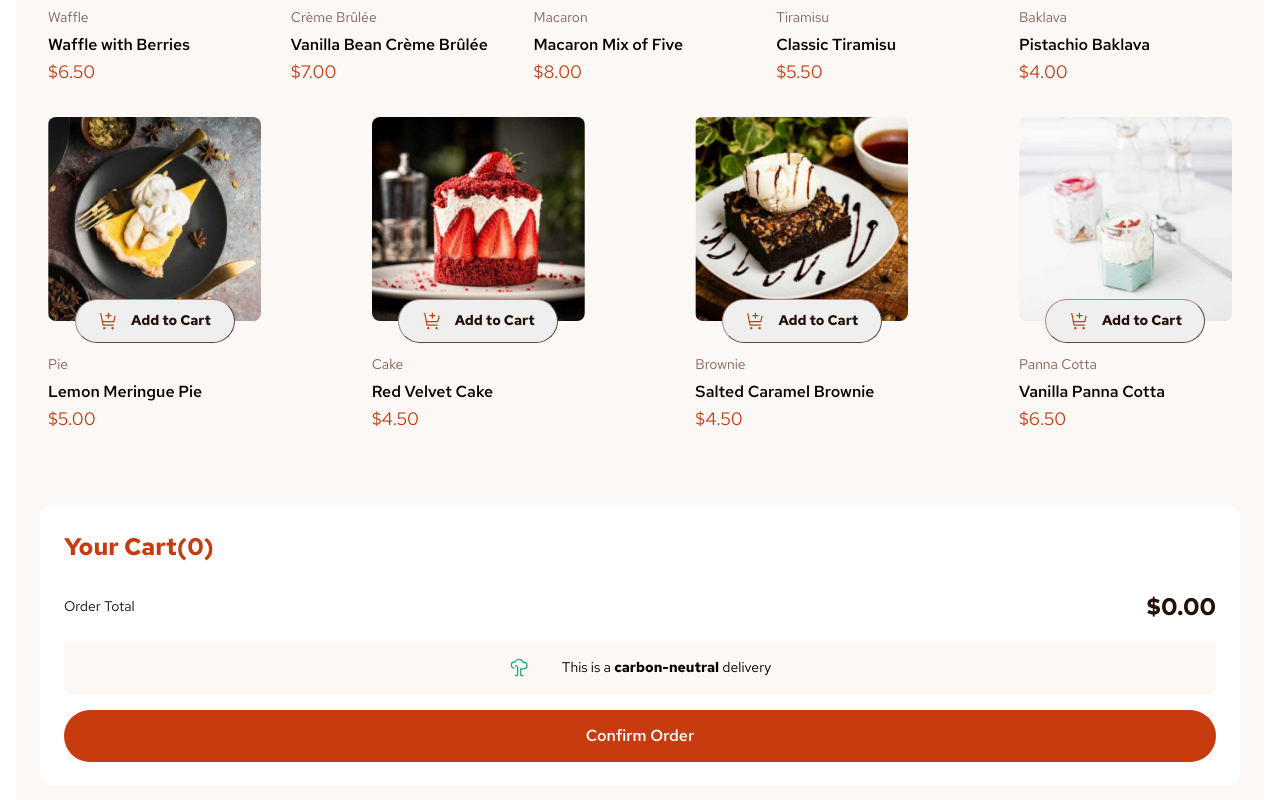
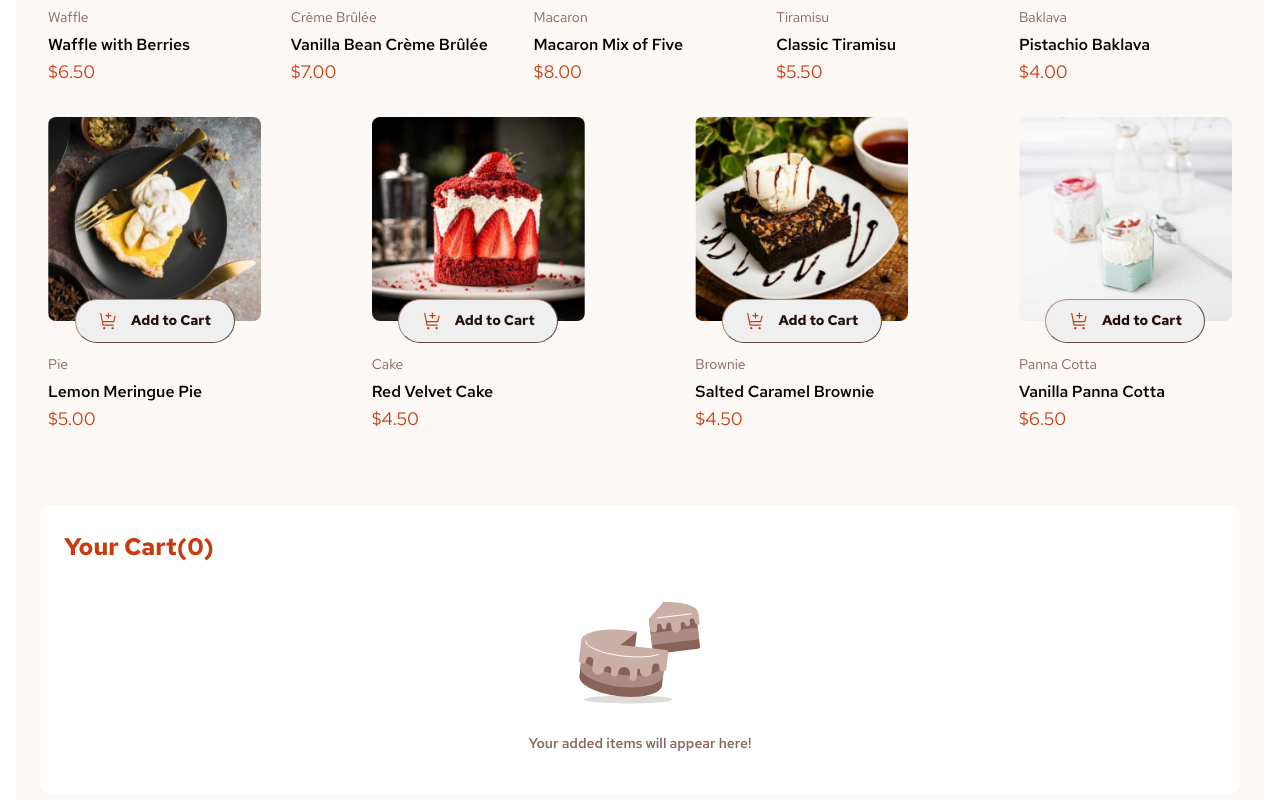
Before and after one commit to clickglue/product-list-react, a React (Vite) app: page / in a window 1280 px wide. Shown: the part 342-1142 px from the top of the page. Built offline with nearby package versions, Linux system fonts and the light colour scheme.

Commit message:
solved issues with reset and added empty cart image

```diff
--- a/src/components/AddToCart/AddToCart.jsx
+++ b/src/components/AddToCart/AddToCart.jsx
@@ -7,25 +7,25 @@ function AddToCart({ itemData, onDataChange }) {
     itemData: PropTypes.object.isRequired,
     onDataChange: PropTypes.func.isRequired,
   };
-  const [quantity, setQuantity] = useState(itemData.quantity);
+  //const [quantity, setQuantity] = useState(itemData.quantity);
 
   function handleMinus() {
-    if (quantity == 1) {
-      setQuantity(0);
+    if (itemData.quantity == 1) {
+      //setQuantity(0);
       itemData.quantity=0
       itemData.itemTotal=0
       onDataChange(itemData);
     } else {
-      setQuantity(quantity - 1);
-      itemData.quantity=quantity-1
-      itemData.itemTotal=(quantity-1)*itemData.price
+      //setQuantity(quantity - 1);
+      itemData.quantity=itemData.quantity-1
+      itemData.itemTotal=(itemData.quantity-1)*itemData.price
       onDataChange(itemData);
     }
   }
   function handlePlus() {
-    setQuantity(quantity + 1);
-    itemData.quantity=quantity+1
-    itemData.itemTotal=(quantity+1)*itemData.price
+    //setQuantity(quantity + 1);
+    itemData.quantity=itemData.quantity+1
+    itemData.itemTotal=(itemData.quantity+1)*itemData.price
     onDataChange(itemData);
   }
 
@@ -33,7 +33,7 @@ function AddToCart({ itemData, onDataChange }) {
     <main className={styles.addToCart}>
       <button
         className={styles.button1}
-        style={{ display: quantity == 0 ? "flex" : "none" }}
+        style={{ display: itemData.quantity == 0 ? "flex" : "none" }}
         onClick={handlePlus}
       >
         <img src="/src/assets/images/icon-add-to-cart.svg" alt="Add to cart" />
@@ -41,7 +41,7 @@ function AddToCart({ itemData, onDataChange }) {
       </button>
       <button
         className={styles.button2}
-        style={{ display: quantity == 0 ? "none" : "flex" }}
+        style={{ display: itemData.quantity == 0 ? "none" : "flex" }}
       >
         <div className={styles.minusSign} onClick={handleMinus}>
           <img
@@ -55,7 +55,7 @@ function AddToCart({ itemData, onDataChange }) {
             alt="Minus"
           />
         </div>
-        <h1>{quantity}</h1>
+        <h1>{itemData.quantity}</h1>
         <div className={styles.plusSign} onClick={handlePlus}>
           <img
             className={styles.img1}
--- a/src/components/Cart/Cart.jsx
+++ b/src/components/Cart/Cart.jsx
@@ -1,8 +1,10 @@
 import styles from "/src/components/Cart/Cart.module.css";
 import Order from "/src/components/Order/Order";
-import { useEffect } from "react";
+import { useState } from "react";
 
 function Cart({ cartData, onDataChange, onConfirm }) {
+  var visible=false
+
   function calcultateTotal() {
     var total = 0;
     cartData.map((item) => {
@@ -19,6 +21,7 @@ function Cart({ cartData, onDataChange, onConfirm }) {
         total = total + 1;
       }
     });
+    if(total==0){visible=false} else {visible=true}
     return total;
   }
 
@@ -27,7 +30,7 @@ function Cart({ cartData, onDataChange, onConfirm }) {
       <header>
         <h1>Your Cart({calcultateItems()})</h1>
       </header>
-      <main>
+      <main style={{ display: visible ? 'block' : 'none' }}>
         <div className={styles.orderContainer}>
           {cartData.map((item) =>
             item.quantity != 0 ? (
@@ -59,7 +62,12 @@ function Cart({ cartData, onDataChange, onConfirm }) {
         <button onClick={onConfirm}>
           <h2>Confirm Order</h2>
         </button>
+
       </main>
+      <div className={styles.emptyContainer} style={{ display: visible ? 'none' : 'block' }}>
+          <img src="/src/assets/images/illustration-empty-cart.svg" alt="Empty cart!" />
+          <h2>Your added items will appear here!</h2>
+        </div>
     </article>
   );
 }
--- a/src/components/Cart/Cart.module.css
+++ b/src/components/Cart/Cart.module.css
@@ -54,6 +54,16 @@
   font-weight: 600;
   font-size: 1rem;
 }
+.emptyContainer img{
+margin: 0 auto;
+}
+.emptyContainer h2{
+  margin: 1rem auto;
+  color: var(--clr-rose-500);
+  font-size: 0.875rem;
+  font-weight: 600;
+  width: fit-content;
+}
 @media (min-width: 1440px) {
   .cart {
     width: 384px;
```
